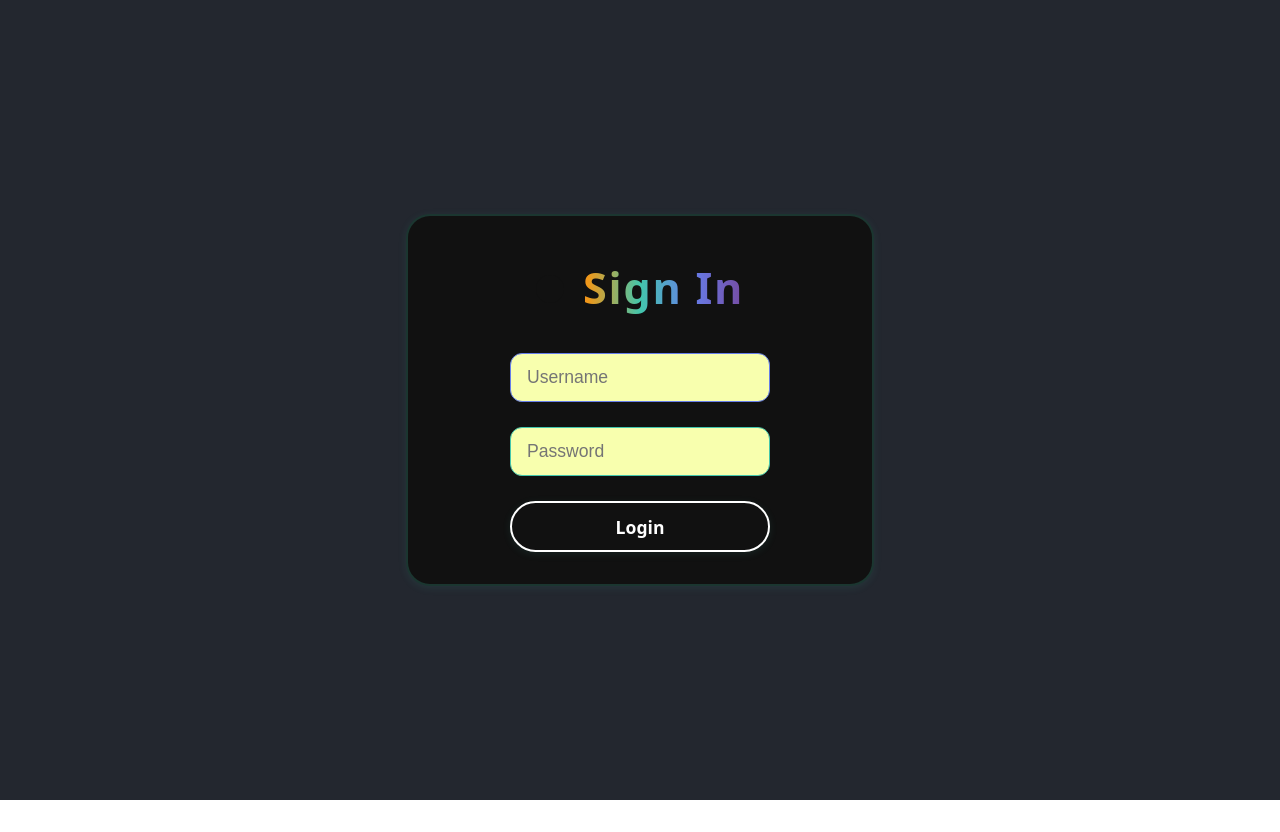
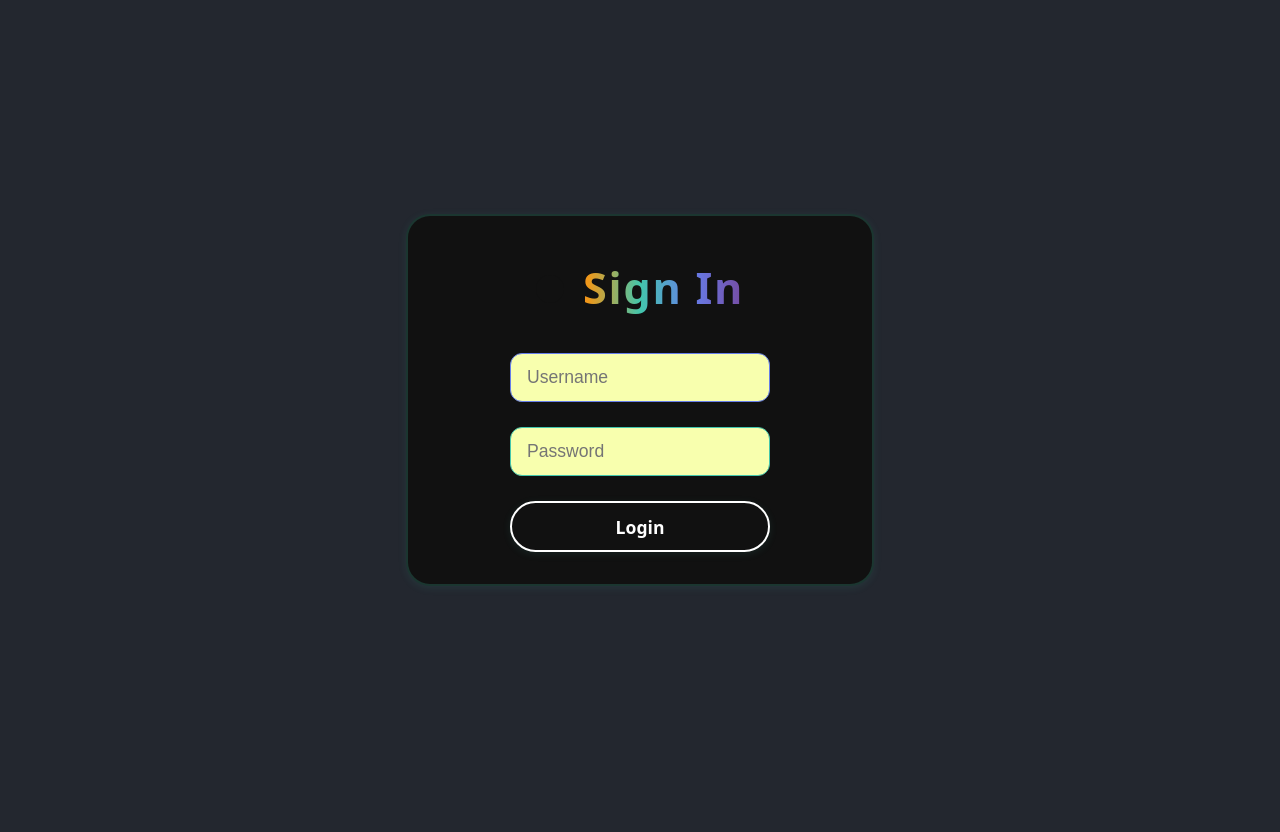
Before and after one commit to samuelbaiju/AI-text-translator, a React app in the folder frontend/: page / in a window 1280 px wide. Built offline with nearby package versions, Linux system fonts and the light colour scheme; the HTML template or start-up script is replaced by a standard one.

Commit message:
ui changes

```diff
--- a/frontend/src/App.css
+++ b/frontend/src/App.css
@@ -207,6 +207,7 @@ body, html, #root {
   height: 100%;
   margin: 0;
   padding: 0;
+  background: #23272f !important;
 }
 
 .colorful-bg {
```
